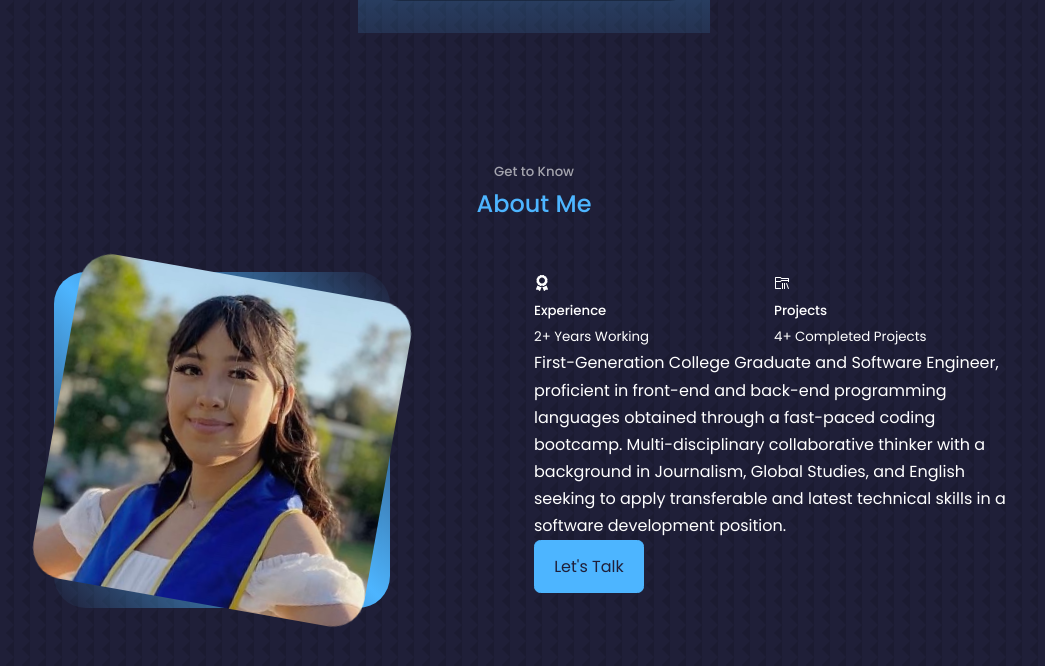
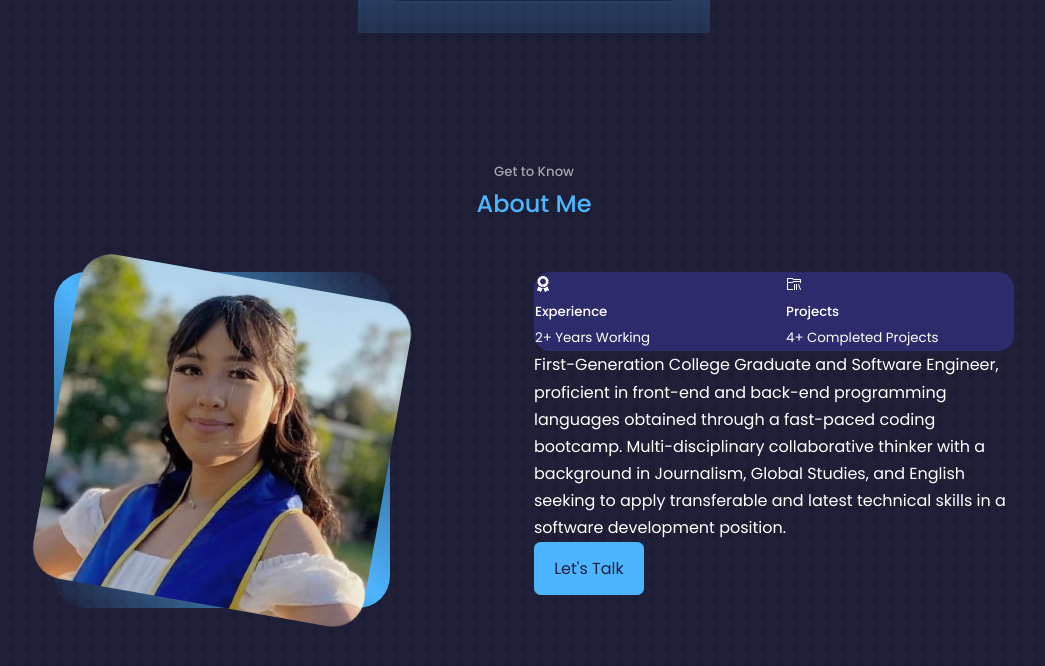
Before and after one commit to ValerieAlejandraa/My-portfolio, a React (Create React App) app: page / in a window 1280 px wide. Shown: the part 767-1433 px from the top of the page, without its empty margins (106-1151 px from the left). Built offline with nearby package versions, Linux system fonts and the light colour scheme.

Commit message:
added background to experience and projects

```diff
--- a/src/components/about/about.css
+++ b/src/components/about/about.css
@@ -31,5 +31,12 @@
 
 .about__cards{
     display: grid;
-    grid-template-columns: repeat(2, 1fr)
+    grid-template-columns: repeat(2, 1fr);
+    gap: 1.5rem;
 }
+
+.about__cards {
+    background: var(--color-bg-variant);
+    border: 1px solid transparent;
+    border-radius: 1rem;
+}
```
